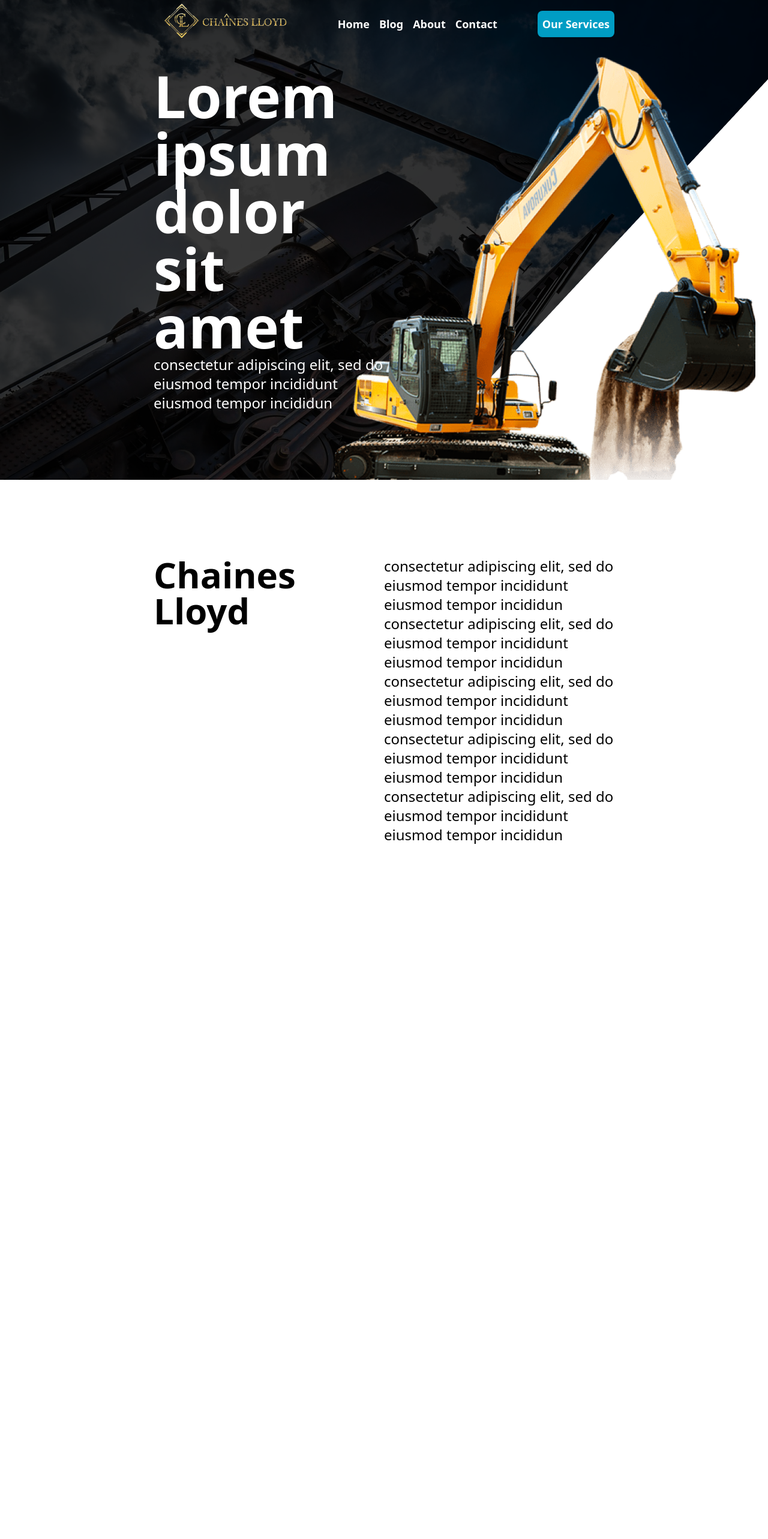
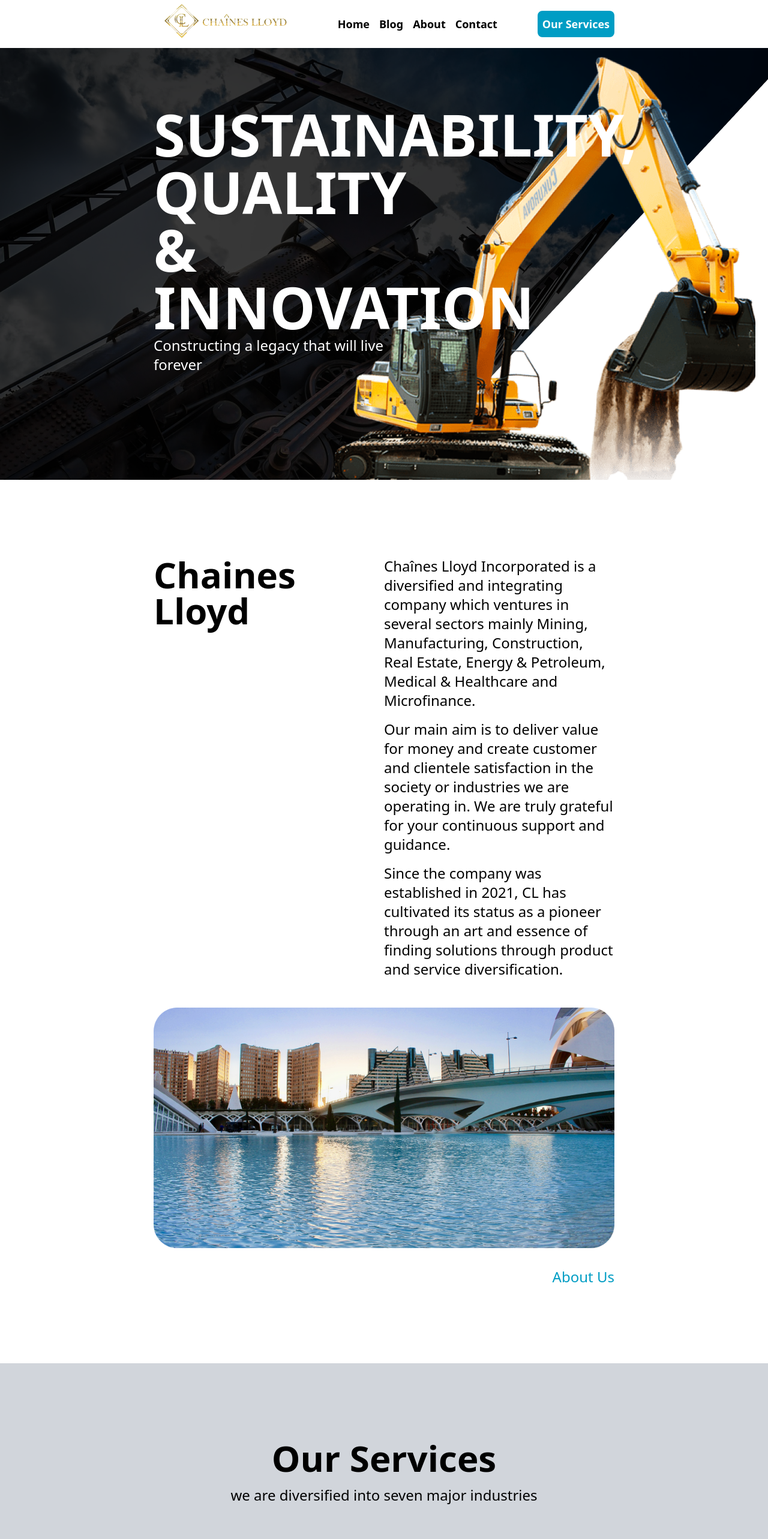
Before and after one commit to Startum-Dev/website, a Next.js app: page / in a window 1280 px wide. Shown: the top 2566 px of the page at 60% size. Before the commit the page ends 1504 px from the top, so only its background shows below. Built offline with nearby package versions, Linux system fonts and the light colour scheme.

Commit message:
complete home page

```diff
--- /dev/null
+++ b/components/cards/ServicesCard.tsx
@@ -0,0 +1,8 @@
+const ServicesCard = () => {
+  return (
+    <div className="bg-black rounded-xl p-4 h-48 w-72">
+      <img src="images/manufatcuring.png" />
+    </div>
+  );
+};
+export default ServicesCard;
--- /dev/null
+++ b/components/footer/Footer.tsx
@@ -0,0 +1,62 @@
+import Link from "next/link";
+
+const Footer = () => {
+  return (
+    <div className="w-screen bg-black md:px-64 flex flex-col py-24">
+      <div className="grid grid-cols-3 gap-4">
+        <div>
+          <img src="images/logo.png" />
+        </div>
+        <div className="flex flex-col gap-4">
+          <h2 className="text-white text-2xl">Quick Links</h2>
+          <div className="grid grid-cols-2">
+            <Link href="#">
+              <text className="text-white text-base">Mining</text>
+            </Link>
+            <Link href="#">
+              <text className="text-white text-base">Real Eastat</text>
+            </Link>
+            <Link href="#">
+              <text className="text-white text-base">Construction</text>
+            </Link>
+            <Link href="#">
+              <text className="text-white text-base">Energy and Petroleum</text>
+            </Link>
+            <Link href="#">
+              <text className="text-white text-base">Manufacturing</text>
+            </Link>
+            <Link href="#">
+              <text className="text-white text-base">Health Care</text>
+            </Link>
+            <Link href="#">
+              <text className="text-white text-base">Microfinance</text>
+            </Link>
+          </div>
+        </div>
+        <div>
+          <h2 className="text-white text-2xl">Contact Us</h2>
+          <Link href="#">
+            <text className="text-white text-base">
+              +263 715 666 790/784 617 130
+            </text>
+          </Link>
+          <Link href="#">
+            <text className="text-white text-base">
+              chaineslloyd.co.zw@gmail.com
+            </text>
+          </Link>
+          <Link href="#">
+            <text className="text-white text-base">chaineslloyed</text>
+          </Link>
+        </div>
+      </div>
+      <hr className="my-12 bg-white" />
+      <div className="w-full items-center justify-center flex fles-row">
+        <text className="text-white text-xs">
+          Copyright © 2023 "Chaînes Lloyd All rights reserved.
+        </text>
+      </div>
+    </div>
+  );
+};
+export default Footer;
--- a/components/layouts/AppLayout.tsx
+++ b/components/layouts/AppLayout.tsx
@@ -1,17 +1,19 @@
-import Navbar from "../navbar/Navbar"
-import TransparentNavbar from "../navbar/TransparentNavbar"
+import Navbar from "../navbar/Navbar";
+import TransparentNavbar from "../navbar/TransparentNavbar";
+import Footer from "../footer/Footer";
 
 type LayoutProps = {
-    children : any
-}
+  children: any;
+};
 
-const AppLayout = ({children} : LayoutProps) => {
-    return(
-        <div className="px-4 md:px-64 items-center justify-center gap-8 flex flex-col bg-white">
-            <TransparentNavbar />
-            {children}
-        </div>
-    )
-}
+const AppLayout = ({ children }: LayoutProps) => {
+  return (
+    <div className="px-4 md:px-64 items-center justify-center gap-8 flex flex-col bg-white">
+      <TransparentNavbar />
+      {children}
+      <Footer />
+    </div>
+  );
+};
 
-export default AppLayout
+export default AppLayout;
--- a/components/navbar/TransparentNavbar.tsx
+++ b/components/navbar/TransparentNavbar.tsx
@@ -1,49 +1,53 @@
-import Link from "next/link"
-import { BsWhatsapp,BsInstagram,BsTwitter,BsSearch,BsXCircleFill} from 'react-icons/bs'
-import MobileDropDownMenu from "../dropdowns/MobileDropDownMenu"
-import ButtonBlue from "../buttons/ButtonBlue"
-import Image from "next/image"
-import React, {useState} from 'react'
+import Link from "next/link";
+import {
+  BsWhatsapp,
+  BsInstagram,
+  BsTwitter,
+  BsSearch,
+  BsXCircleFill
+} from "react-icons/bs";
+import MobileDropDownMenu from "../dropdowns/MobileDropDownMenu";
+import ButtonBlue from "../buttons/ButtonBlue";
+import Image from "next/image";
+import React, { useState } from "react";
 
+export default function TransparentNavbar() {
+  const [showMobileSearchbar, setShowMobileSearhBar] = useState(false);
 
-
-export default function TransparentNavbar(){
-
-    const [showMobileSearchbar, setShowMobileSearhBar] = useState(false)
-
-
-    return(
-        <div className="fixed top-0 w-screen  p-4 md:px-64 items-center justify-between flex py-2 h-20 z-10 text-primary-blue">
+  return (
+    <div className="fixed top-0 w-screen bg-white  p-4 md:px-64 items-center justify-between flex py-2 h-20 z-10 text-primary-blue">
       <Image src="/images/logo.png" height={120} width={240} alt="logo" />
       <div className="hidden md:flex w-96 items-center justify-center gap-4">
         <Link href="#">
-                    <text className="text-white text-lg font-semibold">Home</text>
+          <text className="text-black text-lg font-semibold">Home</text>
         </Link>
         <Link href="#">
-                    <text className="text-white text-lg font-semibold">Blog</text>
+          <text className="text-black text-lg font-semibold">Blog</text>
         </Link>
         <Link href="#">
-                    <text className="text-white text-lg font-semibold">About</text>
+          <text className="text-black text-lg font-semibold">About</text>
         </Link>
         <Link href="#">
-                    <text className="text-white text-lg font-semibold">Contact</text>
+          <text className="text-black text-lg font-semibold">Contact</text>
         </Link>
       </div>
       <div className=" hidden md:flex items-center justify-between gap-4">
-                <ButtonBlue text="Our Services" onClick={()=>{}} />
+        <ButtonBlue text="Our Services" onClick={() => {}} />
       </div>
       <div className="flex items-center md:hidden gap-4">
-               <BsSearch  onClick={()=>setShowMobileSearhBar(true)}/>
+        <BsSearch onClick={() => setShowMobileSearhBar(true)} />
         <MobileDropDownMenu />
       </div>
-            { showMobileSearchbar &&
+      {showMobileSearchbar && (
         <div className="absolute top-0 w-screen flex md:hidden left-0 bg-gray-200 h-12 px-4 items-center justify-center">
           <div className="flex w-64 items-center flex-row ">
-                        <BsXCircleFill onClick={()=>setShowMobileSearhBar(false)}  className="-ml-6"/>
+            <BsXCircleFill
+              onClick={() => setShowMobileSearhBar(false)}
+              className="-ml-6"
+            />
           </div>
-
         </div>
+      )}
+    </div>
+  );
 }
-        </div>
-    )
-}
--- /dev/null
+++ b/components/pageComponets/home/BlogSection.tsx
@@ -0,0 +1,22 @@
+import Link from "next/link";
+import BlogPost from "../../cards/BlogPost";
+
+const OurBlog = () => {
+  return (
+    <div className="py-12 flex flex-col items-center justify-center">
+      <h1 className="text-black text-6xl font-bold p-8">Our Blog</h1>
+      <div className="grid grid-cols-4 gap-4">
+        <BlogPost />
+        <BlogPost />
+        <BlogPost />
+        <BlogPost />
+      </div>
+      <div className="flex flex-row items-center justify-end w-full my-12">
+        <Link href="#">
+          <text className="text-ocean-blue text-xl">More Blogs</text>
+        </Link>
+      </div>
+    </div>
+  );
+};
+export default OurBlog;
--- a/components/pageComponets/home/Hero.tsx
+++ b/components/pageComponets/home/Hero.tsx
@@ -1,14 +1,15 @@
-
-
-
 const Hero = () => {
-    return(
-        <div className="h-screen w-screen bg-hero bg-cover md:grid md:grid-cols-2 items-center md:px-64">
-            <div className="items-center justify-center ">
-                <h1 className="text-white text-8xl font-bold">Lorem ipsum dolor sit amet</h1>
-                <p className="text-2xl text-white">consectetur adipiscing elit, sed do eiusmod tempor incididunt eiusmod tempor incididun</p>
-            </div>
-        </div>
-    )
-}
-export default Hero
+  return (
+    <div className="h-screen w-screen bg-hero bg-cover md:grid md:grid-cols-2 items-center md:px-64">
+      <div className="items-center justify-center ">
+        <h1 className="text-white text-8xl font-bold">
+          SUSTAINABILITY, QUALITY & INNOVATION
+        </h1>
+        <p className="text-2xl text-white">
+          Constructing a legacy that will live forever
+        </p>
+      </div>
+    </div>
+  );
+};
+export default Hero;
--- a/components/pageComponets/home/IntroductionSection.tsx
+++ b/components/pageComponets/home/IntroductionSection.tsx
@@ -1,24 +1,38 @@
-
-
-
-
+import Link from "next/link";
 
 const IntroductionSection = () => {
-    return(
+  return (
     <div className="flex flex-col w-screen md:grid md:grid-cols-2  md:px-64 md:py-24">
       <div className="items-start justify-start">
         <h1 className="text-black text-6xl font-bold">Chaines Lloyd</h1>
       </div>
-            <div className="">
+      <div className="flex flex-col gap-4">
         <p className="text-2xl text-black">
-                    consectetur adipiscing elit, sed do eiusmod tempor incididunt eiusmod tempor incididun
-                    consectetur adipiscing elit, sed do eiusmod tempor incididunt eiusmod tempor incididun
-                    consectetur adipiscing elit, sed do eiusmod tempor incididunt eiusmod tempor incididun
-                    consectetur adipiscing elit, sed do eiusmod tempor incididunt eiusmod tempor incididun
-                    consectetur adipiscing elit, sed do eiusmod tempor incididunt eiusmod tempor incididun
+          Chaînes Lloyd Incorporated is a diversified and integrating company
+          which ventures in several sectors mainly Mining, Manufacturing,
+          Construction, Real Estate, Energy & Petroleum, Medical & Healthcare
+          and Microfinance.
+        </p>
+        <p className="text-2xl text-black">
+          Our main aim is to deliver value for money and create customer and
+          clientele satisfaction in the society or industries we are operating
+          in. We are truly grateful for your continuous support and guidance.
+        </p>
+        <p className="text-2xl text-black">
+          Since the company was established in 2021, CL has cultivated its
+          status as a pioneer through an art and essence of finding solutions
+          through product and service diversification.
         </p>
       </div>
+      <div className="md:col-span-2 items-center justify-center flex flex-col w-full mt-12">
+        <img src="images/intro.png" className="w-full" />
+        <div className="flex flex-row items-center justify-end mt-8 w-full">
+          <Link href="#">
+            <text className="text-ocean-blue text-2xl">About Us</text>
+          </Link>
         </div>
-    )
-}
-export default IntroductionSection
+      </div>
+    </div>
+  );
+};
+export default IntroductionSection;
--- /dev/null
+++ b/components/pageComponets/home/ServicesSection.tsx
@@ -0,0 +1,24 @@
+import ServicesCard from "../../cards/ServicesCard";
+
+const ServicesSection = () => {
+  return (
+    <div className="bg-gray-300  items-center jutsif-center flex flex-col w-screen md:px-64 py-24 gap-8">
+      <h1 className="text-black text-6xl font-bold p-8">Our Services</h1>
+      <p className="text-2xl text-black -mt-12">
+        we are diversified into seven major industries
+      </p>
+      <div className="flex flex-row  items-center justify-cencter gap-4 mt-16">
+        <ServicesCard />
+        <ServicesCard />
+        <ServicesCard />
+        <ServicesCard />
+      </div>
+      <div className="flex flex-row items-center justify-cencter gap-4">
+        <ServicesCard />
+        <ServicesCard />
+        <ServicesCard />
+      </div>
+    </div>
+  );
+};
+export default ServicesSection;
--- a/pages/index.tsx
+++ b/pages/index.tsx
@@ -1,13 +1,16 @@
 import AppLayout from "../components/layouts/AppLayout";
 import Hero from "../components/pageComponets/home/Hero";
 import IntroductionSection from "../components/pageComponets/home/IntroductionSection";
-
+import ServicesSection from "../components/pageComponets/home/ServicesSection";
+import OurBlog from "../components/pageComponets/home/BlogSection";
 
 export default function Home() {
   return (
     <AppLayout>
       <Hero />
       <IntroductionSection />
+      <ServicesSection />
+      <OurBlog />
     </AppLayout>
   );
 }
```
Also changed, not shown: components/cards/BlogPost.tsx (added, +29 -0 lines), public/images/intro.png (added), public/images/manufatcuring.png (added). Lines whose indentation alone changed are shown as unchanged.
